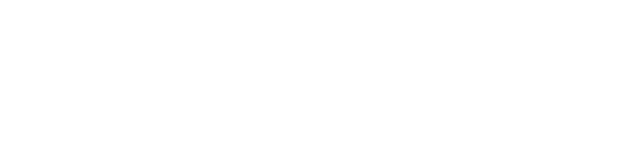
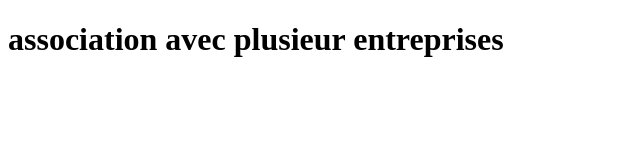
Before and after one commit to Tollojeanpierre/git-mon-cv, a plain HTML site: page index.html in a window 1280 px wide. Shown: the whole page, without its empty margins (0-640 px from the left). Drawn offline with Linux system fonts and the light colour scheme.

Commit message:
mise en place de la section associations

```diff
--- a/index.html
+++ b/index.html
@@ -8,6 +8,6 @@
     <title>Document</title>
 </head>
 <body>
-
+    <h1>association avec plusieur entreprises</h1>
 </body>
 </html>
```
